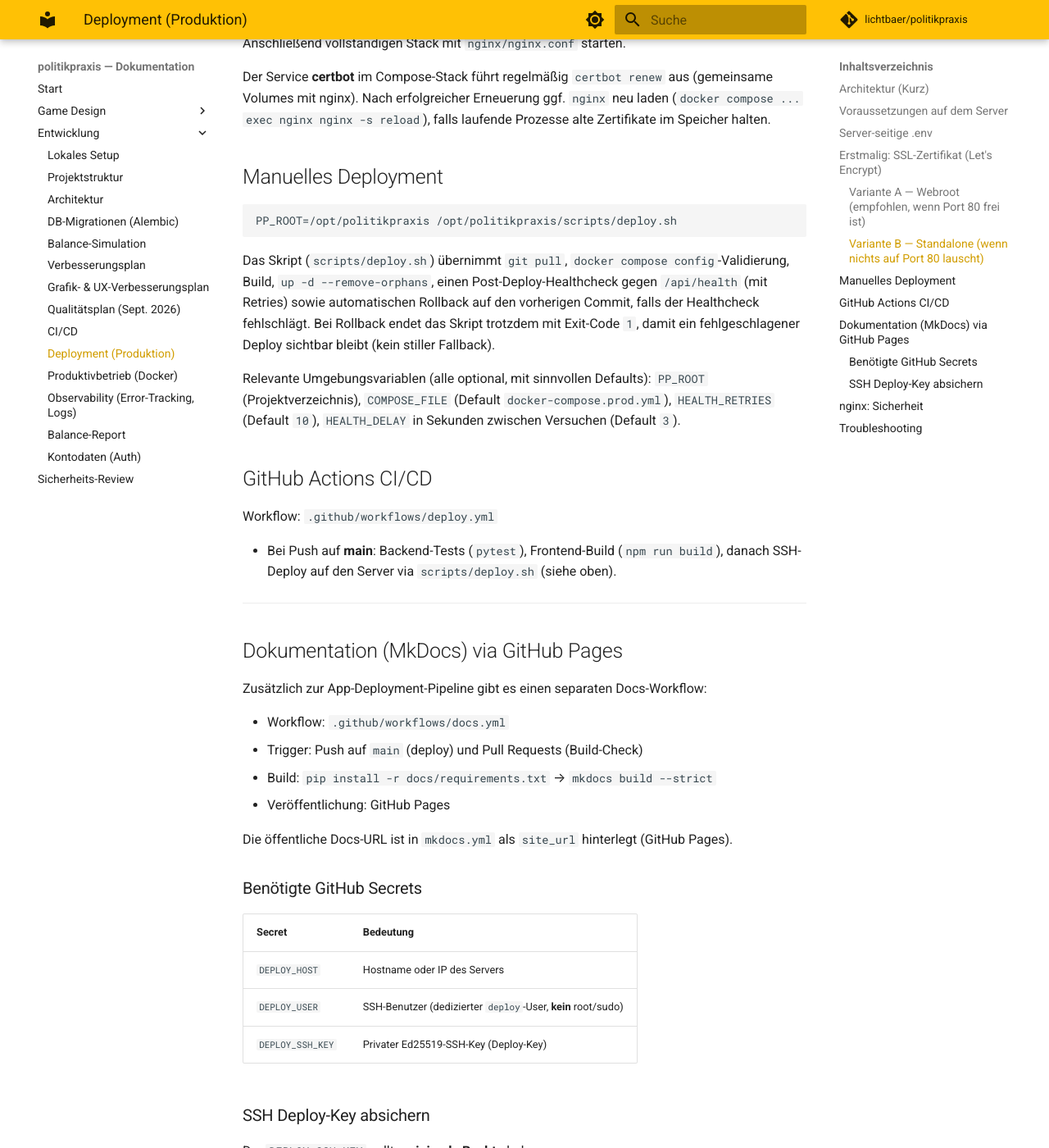
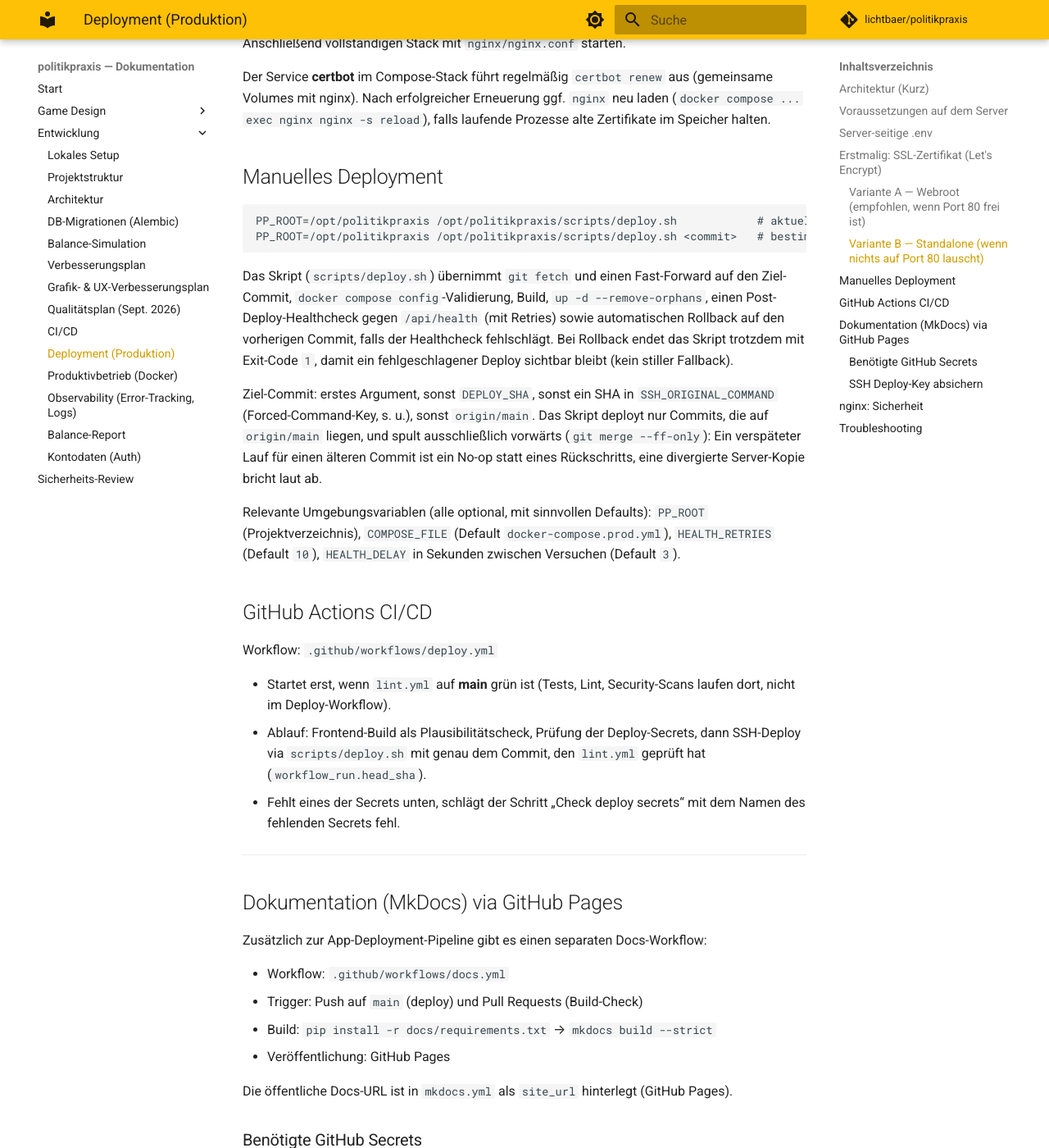
Before and after one commit to lichtbaer/politikpraxis, an MkDocs documentation site: the page built from docs/deployment.md, in a window 1280 px wide and 1400 px high, scrolled down 2782 px. Shown: the whole window at 82% size. Built offline with MkDocs 1.6.1 and Material for MkDocs 9.7.7, drawn with Linux system fonts in a browser that asks for light colours; comment, search, counter and statistics services are not loaded; some of the changed text lies outside the part shown.

Commit message:
ci(deploy): Secrets vorab prüfen, geprüften Commit deployen, ssh-action pinnen
Seit mindestens 29.07. ist jeder Deploy-Lauf rot: ssh-action bricht mit
"missing server host" ab, weil DEPLOY_HOST fehlt. Die eigentliche Abhilfe
(Secrets setzen) liegt beim Repo-Owner; dieser Commit sorgt dafür, dass der
Workflow das klar sagt und danach das Richtige deployt.

- deploy.yml: neuer Schritt "Check deploy secrets" nennt fehlende Secrets
  beim Namen; appleboy/ssh-action auf v1.2.5-SHA gepinnt (sieht den SSH-Key,
  TODO aus #262); workflow_run.head_sha wird als DEPLOY_SHA übergeben;
  permissions: contents: read; überflüssiger Checkout im deploy-Job entfernt.
- deploy.sh: Ziel-Commit aus Argument, DEPLOY_SHA oder SSH_ORIGINAL_COMMAND
  (Forced-Command-Key); nur Commits auf origin/main, Fast-Forward only, ein
  älterer Commit ist ein No-op statt eines Rückschritts. Ohne Angabe wie
  bisher origin/main.
- Doku: veraltete Aussage "deploy.yml führt pytest aus" korrigiert,
  Forced-Command-Verhalten beschrieben.

Co-Authored-By: Claude Opus 5.5 <noreply@anthropic.com>
Claude-Session: https://claude.ai/code/session_015UrYHBT7uHZfwh2yvSMemK

````diff
--- a/docs/deployment.md
+++ b/docs/deployment.md
@@ -113,10 +113,13 @@ Der Service **certbot** im Compose-Stack führt regelmäßig `certbot renew` aus
 ## Manuelles Deployment
 
 ```bash
-PP_ROOT=/opt/politikpraxis /opt/politikpraxis/scripts/deploy.sh
+PP_ROOT=/opt/politikpraxis /opt/politikpraxis/scripts/deploy.sh            # aktueller Stand von origin/main
+PP_ROOT=/opt/politikpraxis /opt/politikpraxis/scripts/deploy.sh <commit>   # bestimmter Commit (40-stelliger SHA)
 ```
 
-Das Skript (`scripts/deploy.sh`) übernimmt `git pull`, `docker compose config`-Validierung, Build, `up -d --remove-orphans`, einen Post-Deploy-Healthcheck gegen `/api/health` (mit Retries) sowie automatischen Rollback auf den vorherigen Commit, falls der Healthcheck fehlschlägt. Bei Rollback endet das Skript trotzdem mit Exit-Code `1`, damit ein fehlgeschlagener Deploy sichtbar bleibt (kein stiller Fallback).
+Das Skript (`scripts/deploy.sh`) übernimmt `git fetch` und einen Fast-Forward auf den Ziel-Commit, `docker compose config`-Validierung, Build, `up -d --remove-orphans`, einen Post-Deploy-Healthcheck gegen `/api/health` (mit Retries) sowie automatischen Rollback auf den vorherigen Commit, falls der Healthcheck fehlschlägt. Bei Rollback endet das Skript trotzdem mit Exit-Code `1`, damit ein fehlgeschlagener Deploy sichtbar bleibt (kein stiller Fallback).
+
+Ziel-Commit: erstes Argument, sonst `DEPLOY_SHA`, sonst ein SHA in `SSH_ORIGINAL_COMMAND` (Forced-Command-Key, s. u.), sonst `origin/main`. Das Skript deployt nur Commits, die auf `origin/main` liegen, und spult ausschließlich vorwärts (`git merge --ff-only`): Ein verspäteter Lauf für einen älteren Commit ist ein No-op statt eines Rückschritts, eine divergierte Server-Kopie bricht laut ab.
 
 Relevante Umgebungsvariablen (alle optional, mit sinnvollen Defaults): `PP_ROOT` (Projektverzeichnis), `COMPOSE_FILE` (Default `docker-compose.prod.yml`), `HEALTH_RETRIES` (Default `10`), `HEALTH_DELAY` in Sekunden zwischen Versuchen (Default `3`).
 
@@ -124,7 +127,9 @@ Relevante Umgebungsvariablen (alle optional, mit sinnvollen Defaults): `PP_ROOT`
 
 Workflow: `.github/workflows/deploy.yml`
 
-- Bei Push auf **main**: Backend-Tests (`pytest`), Frontend-Build (`npm run build`), danach SSH-Deploy auf den Server via `scripts/deploy.sh` (siehe oben).
+- Startet erst, wenn `lint.yml` auf **main** grün ist (Tests, Lint, Security-Scans laufen dort, nicht im Deploy-Workflow).
+- Ablauf: Frontend-Build als Plausibilitätscheck, Prüfung der Deploy-Secrets, dann SSH-Deploy via `scripts/deploy.sh` mit genau dem Commit, den `lint.yml` geprüft hat (`workflow_run.head_sha`).
+- Fehlt eines der Secrets unten, schlägt der Schritt „Check deploy secrets“ mit dem Namen des fehlenden Secrets fehl.
 
 ---
 
@@ -169,6 +174,8 @@ Der `DEPLOY_SSH_KEY` sollte **minimale Rechte** haben:
    command="/opt/politikpraxis/scripts/deploy.sh",no-pty,no-port-forwarding,no-agent-forwarding,no-X11-forwarding ssh-ed25519 AAAA...
    ```
 
+   Mit Forced Command führt der Server **nicht** das `script:` aus `deploy.yml` aus, sondern immer `deploy.sh`. Der zu deployende Commit kommt dann über `SSH_ORIGINAL_COMMAND` an (die Action sendet ihn als `DEPLOY_SHA`); `deploy.sh` liest ihn dort aus. Der Bootstrap-Zweig im Workflow (`git pull`, falls `deploy.sh` fehlt) greift in diesem Modus nicht — `deploy.sh` muss vor dem Umstellen auf Forced Command einmal auf dem Server liegen.
+
 4. **Deploy-Script:** Das Skript `scripts/deploy.sh` ist im Repo versioniert (Pull, Compose-Validierung, Build, Healthcheck-Gate, Rollback — siehe [Manuelles Deployment](#manuelles-deployment)) und muss nicht mehr manuell auf dem Server angelegt werden. Rechte setzen: `chmod 750 /opt/politikpraxis/scripts/deploy.sh`.
 
 5. **Key-Rotation:** Den Deploy-Key mindestens jährlich und bei Teamveränderungen rotieren.
````
Also changed, not shown: docs/ci-cd.md (+8 -2 lines), 2 other files.
